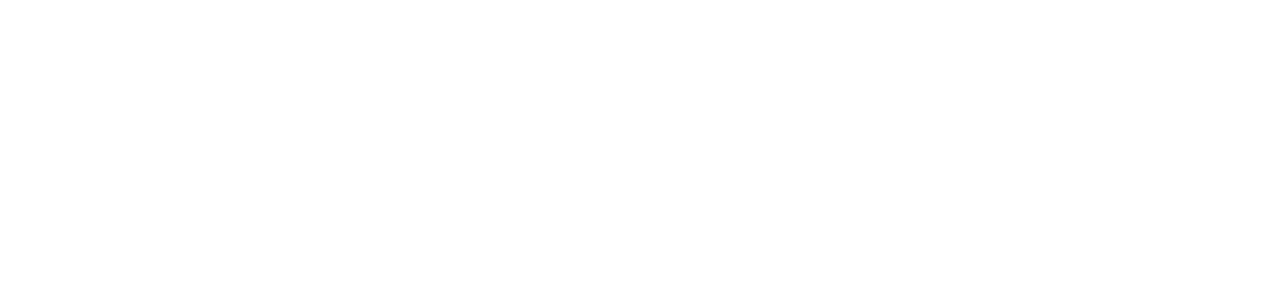
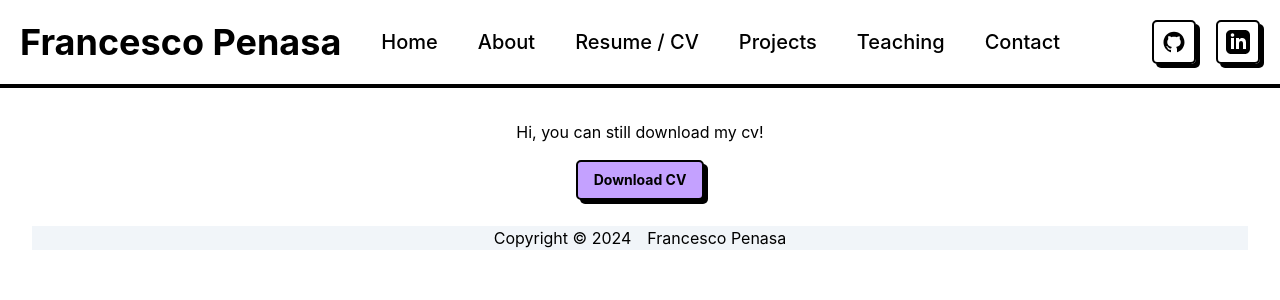
Before and after one commit to FrancescoPenasa/FrancescoPenasa.github.io, a React (Vite) app: page /resume in a window 1280 px wide. Before the commit this address had no page. Shown: the top 300 px of the page. Built offline with nearby package versions, Linux system fonts and the light colour scheme.

Commit message:
add skeleton of the other pages

```diff
--- a/src/main.jsx
+++ b/src/main.jsx
@@ -5,6 +5,10 @@
 
 import Home from "./pages/Home";
 import About from "./pages/About";
+import Resume from "./pages/Resume";
+import Projects from "./pages/Projects";
+import Teaching from "./pages/Teaching";
+import Contact from "./pages/Contact";
 // import App from './App.jsx'
 
 
@@ -14,7 +18,10 @@
       <Routes>
         <Route path="/" element={<Home />} />
         <Route path="/about" element={<About />} />
-          {/* <Route path="contact" element={<Contact />} /> */}
+        <Route path="/resume" element={<Resume />} />
+        <Route path="/projects" element={<Projects />} />
+        <Route path="/teaching" element={<Teaching />} />
+        <Route path="/contact" element={<Contact />} />
           {/* <Route path="*" element={<NoPage />} /> */}
       </Routes>
     </BrowserRouter>
--- /dev/null
+++ b/src/pages/Contact.jsx
@@ -0,0 +1,29 @@
+import { useState } from 'react'
+import './Home.css'
+import Nav from './components/Nav'
+import Button from './components/Button'
+import Footer from './components/Footer'
+
+export default function Contact() {
+  const [showNavColumn, setShowNavColumn] = useState(false);
+
+  const handleMainClick = () => {
+    setShowNavColumn(false);
+  };
+
+  return (
+    <>
+      <Nav showNavColumn={showNavColumn} setshowNavColumn={setShowNavColumn} />
+      <main className='align-middle justify-center text-slate-400' onClick={handleMainClick}>
+        <h1 className='align-text-bottom text-black'>Hi, you can still download my cv!</h1>
+        <div className='flex items-center w-full justify-center py-4'>
+          <a href='https://raw.githubusercontent.com/FrancescoPenasa/Awesome-CV/master/en/cv.pdf'>
+            <Button className="justify-center" children={<p className='text-black font-bold'>Download CV</p>} onClick={console.log("test")}/>
+          </a>
+        </div>
+      </main>
+
+      <Footer/>
+    </>
+  )
+}
--- /dev/null
+++ b/src/pages/Projects.jsx
@@ -0,0 +1,29 @@
+import { useState } from 'react'
+import './Home.css'
+import Nav from './components/Nav'
+import Button from './components/Button'
+import Footer from './components/Footer'
+
+export default function Projects() {
+  const [showNavColumn, setShowNavColumn] = useState(false);
+
+  const handleMainClick = () => {
+    setShowNavColumn(false);
+  };
+
+  return (
+    <>
+      <Nav showNavColumn={showNavColumn} setshowNavColumn={setShowNavColumn} />
+      <main className='align-middle justify-center text-slate-400' onClick={handleMainClick}>
+        <h1 className='align-text-bottom text-black'>Hi, you can still download my cv!</h1>
+        <div className='flex items-center w-full justify-center py-4'>
+          <a href='https://raw.githubusercontent.com/FrancescoPenasa/Awesome-CV/master/en/cv.pdf'>
+            <Button className="justify-center" children={<p className='text-black font-bold'>Download CV</p>} onClick={console.log("test")}/>
+          </a>
+        </div>
+      </main>
+
+      <Footer/>
+    </>
+  )
+}
--- /dev/null
+++ b/src/pages/Resume.jsx
@@ -0,0 +1,29 @@
+import { useState } from 'react'
+import './Home.css'
+import Nav from './components/Nav'
+import Button from './components/Button'
+import Footer from './components/Footer'
+
+export default function Resume() {
+  const [showNavColumn, setShowNavColumn] = useState(false);
+
+  const handleMainClick = () => {
+    setShowNavColumn(false);
+  };
+
+  return (
+    <>
+      <Nav showNavColumn={showNavColumn} setshowNavColumn={setShowNavColumn} />
+      <main className='align-middle justify-center text-slate-400' onClick={handleMainClick}>
+        <h1 className='align-text-bottom text-black'>Hi, you can still download my cv!</h1>
+        <div className='flex items-center w-full justify-center py-4'>
+          <a href='https://raw.githubusercontent.com/FrancescoPenasa/Awesome-CV/master/en/cv.pdf'>
+            <Button className="justify-center" children={<p className='text-black font-bold'>Download CV</p>} onClick={console.log("test")}/>
+          </a>
+        </div>
+      </main>
+
+      <Footer/>
+    </>
+  )
+}
--- /dev/null
+++ b/src/pages/Teaching.jsx
@@ -0,0 +1,29 @@
+import { useState } from 'react'
+import './Home.css'
+import Nav from './components/Nav'
+import Button from './components/Button'
+import Footer from './components/Footer'
+
+export default function Teaching() {
+  const [showNavColumn, setShowNavColumn] = useState(false);
+
+  const handleMainClick = () => {
+    setShowNavColumn(false);
+  };
+
+  return (
+    <>
+      <Nav showNavColumn={showNavColumn} setshowNavColumn={setShowNavColumn} />
+      <main className='align-middle justify-center text-slate-400' onClick={handleMainClick}>
+        <h1 className='align-text-bottom text-black'>Hi, you can still download my cv!</h1>
+        <div className='flex items-center w-full justify-center py-4'>
+          <a href='https://raw.githubusercontent.com/FrancescoPenasa/Awesome-CV/master/en/cv.pdf'>
+            <Button className="justify-center" children={<p className='text-black font-bold'>Download CV</p>} onClick={console.log("test")}/>
+          </a>
+        </div>
+      </main>
+
+      <Footer/>
+    </>
+  )
+}
--- a/src/pages/components/Nav.jsx
+++ b/src/pages/components/Nav.jsx
@@ -3,6 +3,17 @@
 export default function Nav({ showNavColumn, setshowNavColumn}) {
     const handleNavColumn = () => {
         setshowNavColumn(!showNavColumn)
+    }
+
+    function getPages() {
+        return [
+            { name: "Home", path: "/" },
+            { name: "About", path: "/about" },
+            { name: "Resume / CV", path: "/resume" },
+            { name: "Projects", path: "/projects" },
+            { name: "Teaching", path: "/teaching" },
+            { name: "Contact", path: "/contact" }
+        ]
     }
 
     return <>
@@ -22,7 +33,7 @@
 
                 {/* title */}
                 <div className="flex items-center pl-5 sm:pl-0">
-                    <a href="#"
+                    <a href="/"
                         className="text-4xl font-heading m500:text-xl"
                     >
                         Francesco Penasa
@@ -32,10 +43,9 @@
                 {/* pages */}
                 <div className='hidden lg:block'> {/* responsive */}
                     <div className=' flex items-center gap-10'>
-                        <Link className="text-xl font-base" to="/">Home</Link>
-                        <Link className="text-xl font-base" to="/about">About</Link>
-                        <a className="text-xl font-base" href="/projects">Projects</a>
-                        <a className="text-xl font-base" href="/learning">Learning</a>
+                        {getPages().map(page => (
+                            <Link className="text-xl font-base" to={page.path}>{page.name}</Link>
+                        ))}
                     </div>
                 </div>
 
@@ -62,26 +72,13 @@
         <aside className="lg:hidden">
             <div className='fixed left-0 w-[50%] sm:w-[45%] md:w-[40%] bg-yellow-50 text-black h-full border-r border-r-gray-900'>
                 <ul className='pt-12 uppercase m-5 bg'>
-                    <Link className="text-xl w-full font-base p-1 items-center" to="/#">
-                        <li className='p-3 hover:bg-slate-600 hover:text-white hover:rounded '>
-                            Home
-                        </li>
-                    </Link>
-                    <Link className="text-xl w-full font-base p-1" to="/about">
-                        <li className='p-3 hover:bg-slate-600 hover:text-white hover:rounded '>
-                            About
-                        </li>
-                    </Link>
-                    <a className="text-xl w-full font-base p-1" href="/projects">
-                        <li className='p-3 hover:bg-slate-600 hover:text-white hover:rounded '>
-                            Projects
-                        </li>
-                    </a>
-                    <a className="text-xl w-full font-base p-1" href="/learning">
-                        <li className='p-3 hover:bg-slate-600 hover:text-white hover:rounded '>
-                            Learning
-                        </li>
-                    </a>
+                    {getPages().map(page => (
+                        <Link className="text-xl w-full font-base p-1" to={page.path}>
+                            <li className='p-3 hover:bg-slate-600 hover:text-white hover:rounded '>
+                                {page.name}
+                            </li>
+                        </Link>
+                    ))}
                 </ul>
             </div>
         </aside>
```
